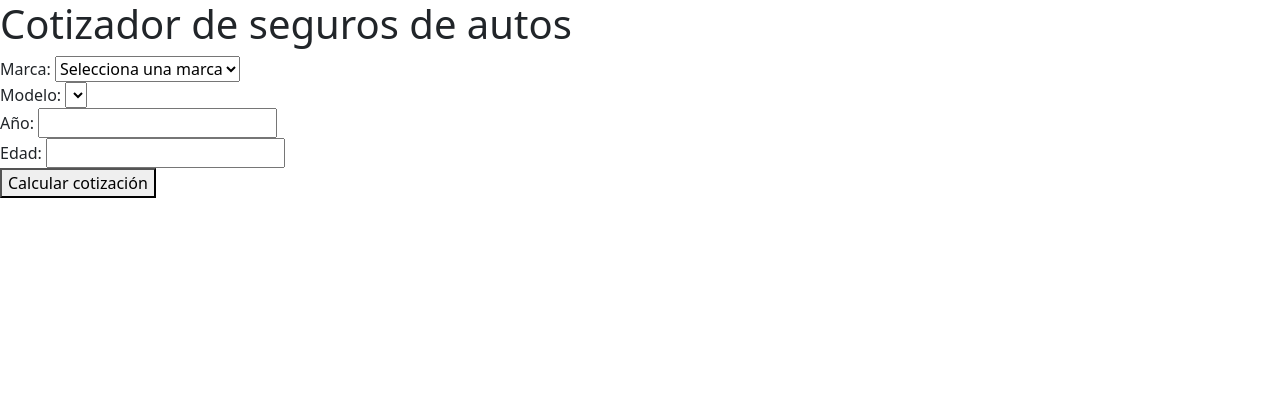
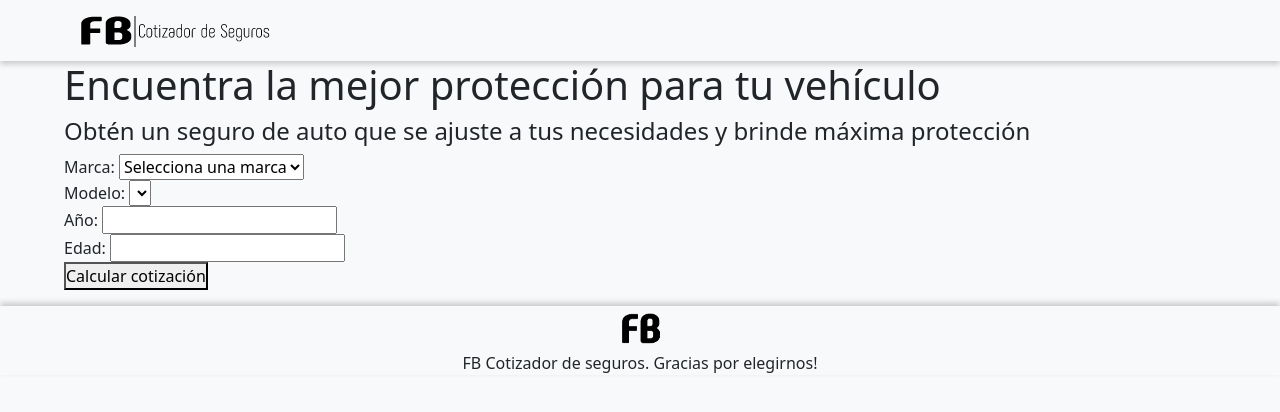
Before and after one commit to flor-barrios/PFJSFlorenciaBarrios, a website: page index.html in a window 1280 px wide. Drawn offline with Linux system fonts and the light colour scheme.

Commit message:
Generando html y css

```diff
--- a/index.html
+++ b/index.html
@@ -6,12 +6,22 @@
     <meta name="viewport" content="width=device-width, initial-scale=1.0">
     <title>Cotizador de seguros</title>
     <link rel="stylesheet" href="./css/bootstrap.css">
+    <link rel="stylesheet" href="./css/estilos.css">
 </head>
 <body>
-  <div id="contenedor">
-    <h1>Cotizador de seguros de autos</h1>
+  <nav class="navbar bg-light">
+    <div class="container-fluid contenedor">
+      <a class="navbar-brand" href="./index.html">
+        <img src="./img/logo-completo.gif" alt="Logo" class="d-inline-block align-text-top">
+      </a>
+    </div>
+  </nav>
+
+  <div class="contenedor">
+    <h1>Encuentra la mejor protección para tu vehículo</h1>
+    <h4>Obtén un seguro de auto que se ajuste a tus necesidades y brinde máxima protección</h4>
+
     <form>
-
       <label for="marca">Marca:</label>
       <select id="marca" onchange="cargarModelos()">
         <option value="">Selecciona una marca</option>
@@ -42,6 +52,16 @@
 
   </div>
 
+  <footer>
+    <div class="contenedor">
+       <a href="index.html" id="logofinal"><img src="./img/logo-letras.gif" height="45" width="45" alt="Cotizador de seguros"></a>
+       <p>
+           FB Cotizador de seguros.
+           Gracias por elegirnos!
+       </p>
+    </div>
+</footer>
+
   <script src="./script.js"></script>
 </body>
 </html>
--- a/scss/estilos.scss
+++ b/scss/estilos.scss
@@ -0,0 +1,24 @@
+*{
+    margin: 0px;
+    padding: 0px;
+}
+
+body{
+    background: #f8f9fa;
+}
+
+.contenedor{
+    width: 90%;
+    max-width: 1200px;
+    margin: auto;
+}
+
+nav{
+    padding: 0;
+    box-shadow: 0 3px 6px #0003;
+}
+
+footer{
+    text-align: center;
+    box-shadow: 0px -3px 6px #0003;
+}
```
Also changed, not shown: css/estilos.css, img/logo-completo.gif (added), img/logo-todo.gif (deleted), 1 other file.
